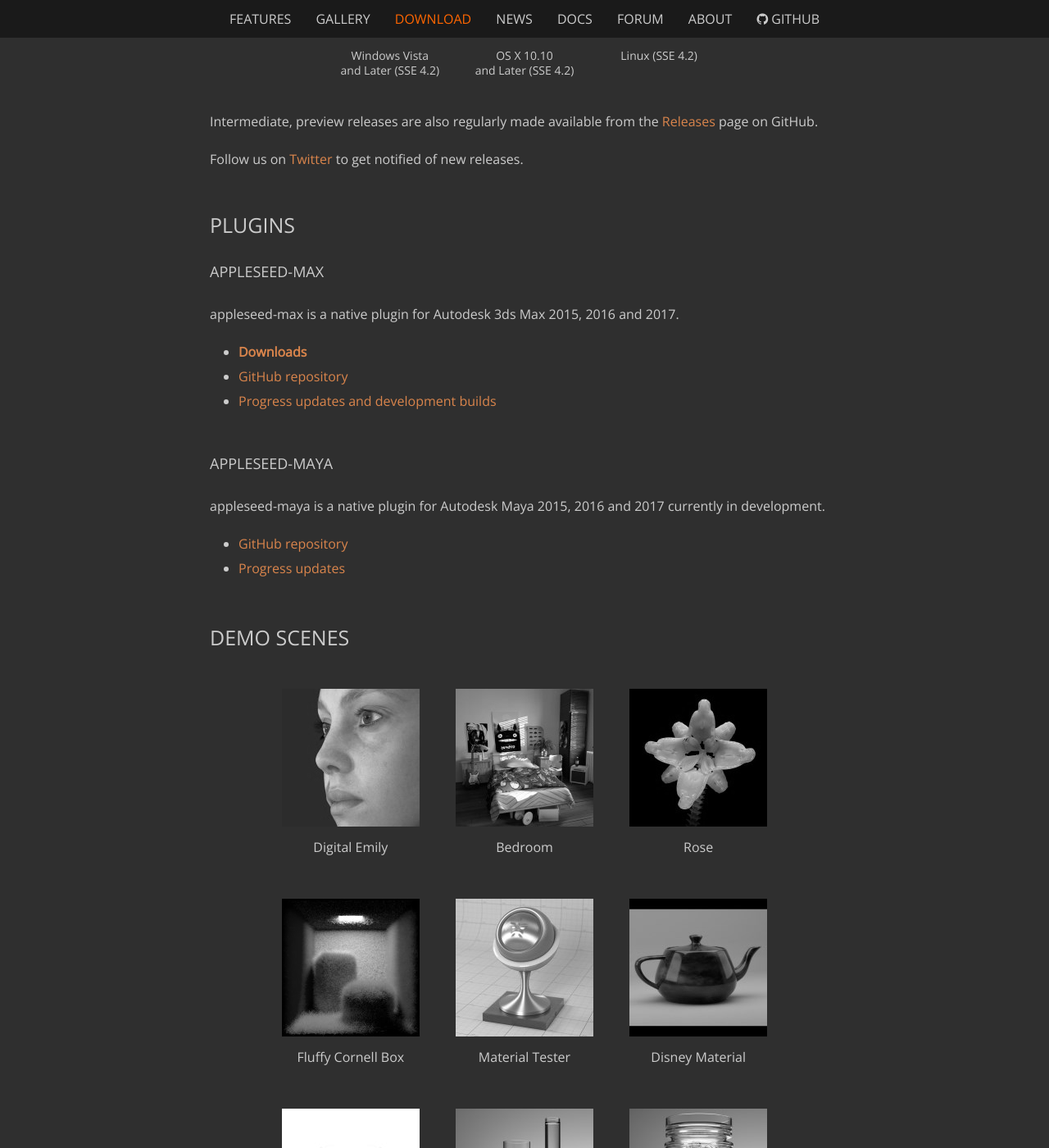
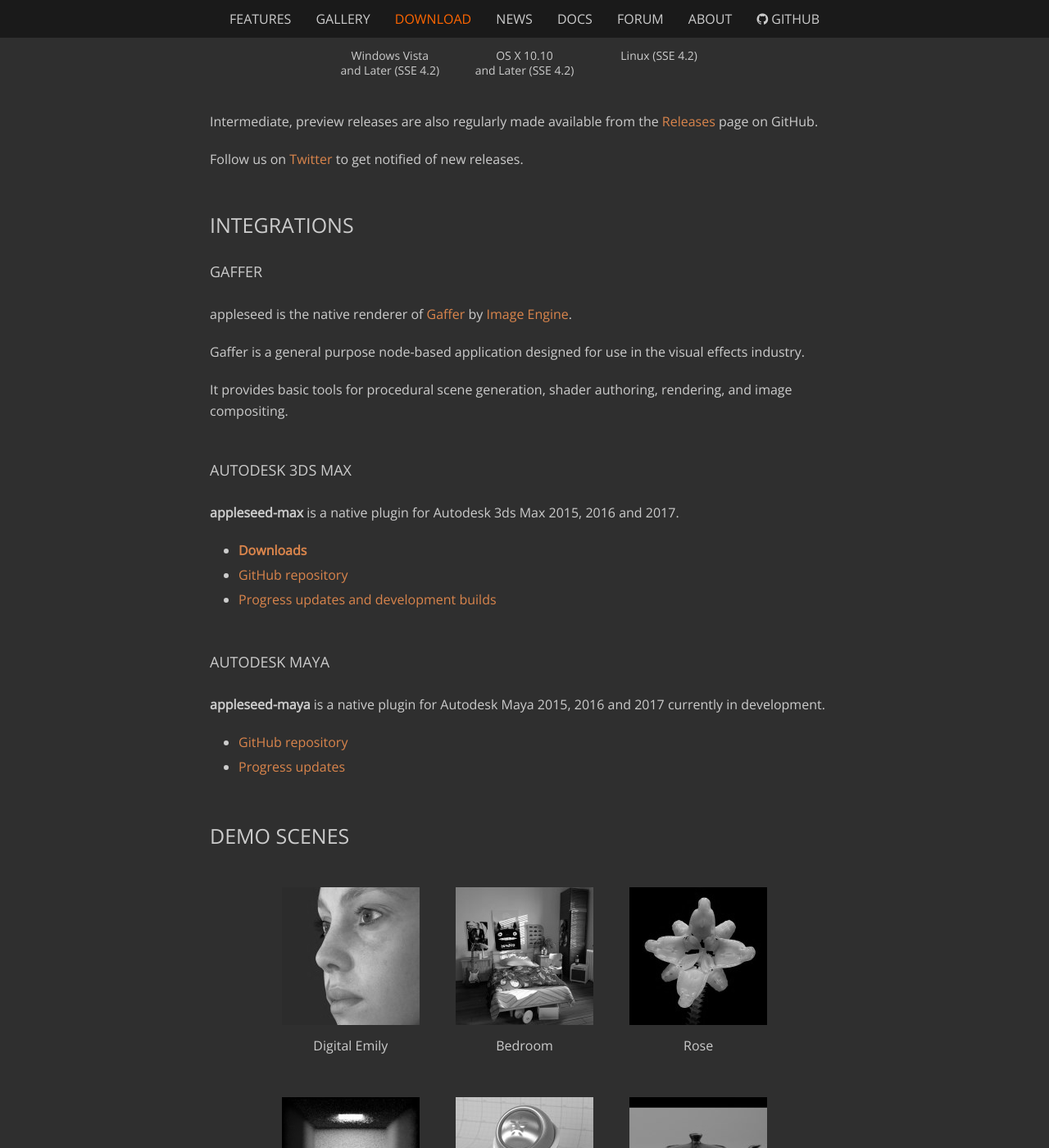
Before and after one commit to appleseedhq/appleseedhq.github.io, a Jekyll site: the page built from download.md, in a window 1280 px wide and 1400 px high, scrolled down 748 px. Shown: the whole window at 82% size. Built offline with Jekyll 4.4.1, drawn with Linux system fonts in a browser that asks for light colours; nearby versions of some CDN libraries.

Commit message:
Improve Download page

```diff
--- a/download.md
+++ b/download.md
@@ -35,19 +35,27 @@
 
 {% endfor %}
 
-## Plugins
+## Integrations
 
-### appleseed-max
+### Gaffer
 
-appleseed-max is a native plugin for Autodesk 3ds Max 2015, 2016 and 2017.
+appleseed is the native renderer of [Gaffer](http://www.gafferhq.org/) by [Image Engine](http://image-engine.com/).
+
+Gaffer is a general purpose node-based application designed for use in the visual effects industry.
+
+It provides basic tools for procedural scene generation, shader authoring, rendering, and image compositing.
+
+### Autodesk 3ds Max
+
+**appleseed-max** is a native plugin for Autodesk 3ds Max 2015, 2016 and 2017.
 
 - [**Downloads**](https://github.com/appleseedhq/appleseed-max/releases)
 - [GitHub repository](https://github.com/appleseedhq/appleseed-max)
 - [Progress updates and development builds](https://forum.appleseedhq.net/t/3ds-max-plugin-development/109)
 
-### appleseed-maya
+### Autodesk Maya
 
-appleseed-maya is a native plugin for Autodesk Maya 2015, 2016 and 2017 currently in development.
+**appleseed-maya** is a native plugin for Autodesk Maya 2015, 2016 and 2017 currently in development.
 
 - [GitHub repository](https://github.com/appleseedhq/appleseed-maya)
 - [Progress updates](https://forum.appleseedhq.net/t/maya-plugin-development/129)
```
